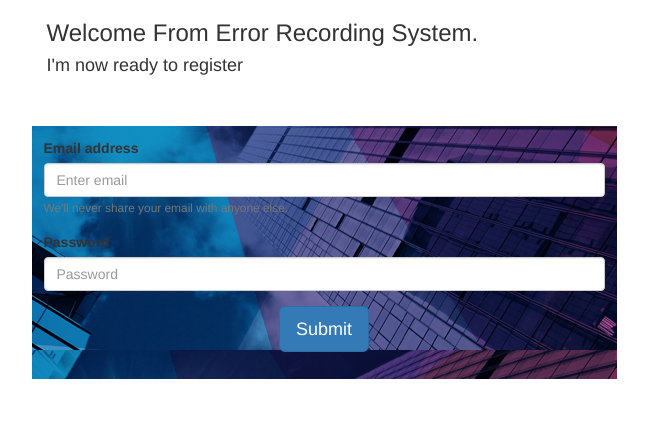
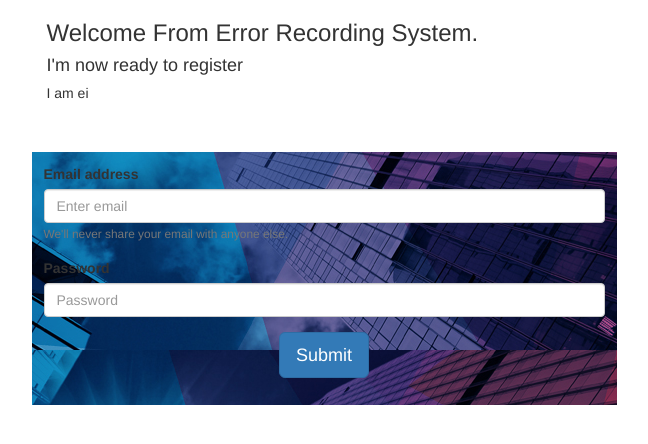
Before and after one commit to eieikhaing/Sharing-Testing, a plain HTML site: page index.html in a window 1280 px wide. Shown: the whole page, without its empty margins (316-964 px from the left). Drawn offline with Linux system fonts and the light colour scheme.

Commit message:
update index

```diff
--- a/index.html
+++ b/index.html
@@ -59,6 +59,7 @@
 			<div class="col-md-6 col-md-offset-3">
 				<h3>Welcome From Error Recording System.</h3>
 				<h4>I'm now ready to register</h4>
+				<h5>I am ei</h5>
 			</div>
 		</div>
 		<div class="row">
```
